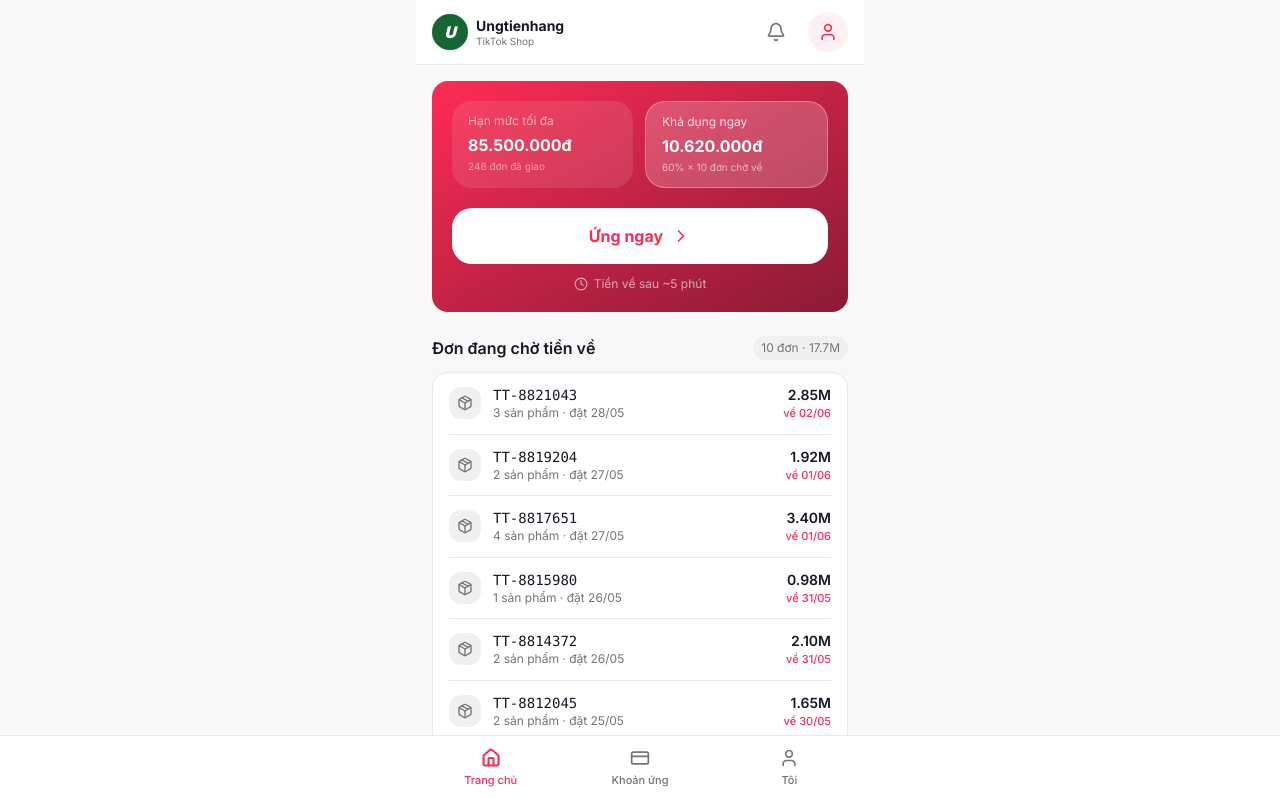
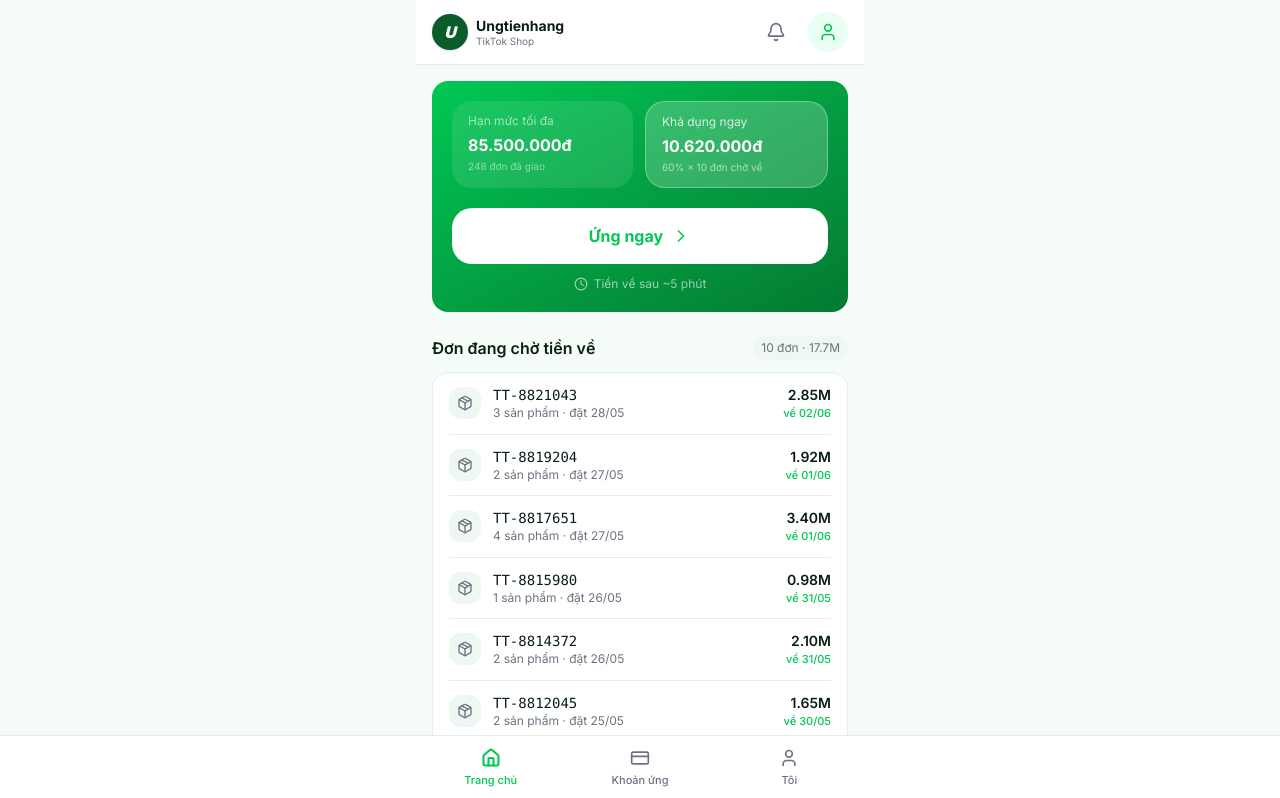
Before and after one commit to giangiscoding/Finova, a Next.js app: page / in a window 1280 px wide. Shown: the top 798 px of the page. Built offline with nearby package versions, Linux system fonts and the light colour scheme.

Commit message:
Rebrand to green theme matching TMDT slide
- Primary: #00C853 (bright green)
- Background: #F6FDF8 (light green tint)
- Hero card: green gradient #00C853 → #047A32
- Logo: dark green #0A5C2A
- Splash: deep forest green #033220

Co-Authored-By: Claude Sonnet 4.6 <noreply@anthropic.com>

```diff
--- a/app/globals.css
+++ b/app/globals.css
@@ -4,35 +4,34 @@
 @custom-variant dark (&:is(.dark *));
 
 :root {
-  /* TikTok Shop Design Tokens */
-  --primary: #FE2C55;
-  --primary-soft: #FFF0F3;
+  /* Finova Green Design Tokens */
+  --primary: #00C853;
+  --primary-soft: #E8FFF1;
   --primary-foreground: #FFFFFF;
-  --accent: #FE2C55;
+  --accent: #00C853;
   --accent-foreground: #FFFFFF;
-  --success: #00BA54;
+  --success: #00C853;
   --success-foreground: #FFFFFF;
-  --warning: #FF9500;
+  --warning: #F59E0B;
   --warning-foreground: #FFFFFF;
-  --danger: #FE2C55;
+  --danger: #EF4444;
   --danger-foreground: #FFFFFF;
-  --foreground: #161823;
-  --muted-foreground: #737373;
-  --border: #E8E8E8;
-  --background: #F8F8F8;
+  --foreground: #0A1F14;
+  --muted-foreground: #6B7280;
+  --border: #E2EFE7;
+  --background: #F6FDF8;
   --card: #FFFFFF;
-  --card-foreground: #161823;
-  --input: #E8E8E8;
-  --ring: #FE2C55;
+  --card-foreground: #0A1F14;
+  --input: #E2EFE7;
+  --ring: #00C853;
   --radius: 0.75rem;
 
-  /* Keep some defaults for shadcn compatibility */
   --popover: #FFFFFF;
-  --popover-foreground: #161823;
-  --secondary: #F0F0F0;
-  --secondary-foreground: #161823;
-  --muted: #F0F0F0;
-  --destructive: #FE2C55;
+  --popover-foreground: #0A1F14;
+  --secondary: #E8FFF1;
+  --secondary-foreground: #0A5C2A;
+  --muted: #EEF7F1;
+  --destructive: #EF4444;
   --destructive-foreground: #FFFFFF;
 }
 
--- a/components/ungtienhang/screens/home-screen.tsx
+++ b/components/ungtienhang/screens/home-screen.tsx
@@ -22,7 +22,7 @@ export function HomeScreen({ onAdvanceNow, advancedOrderIds = [] }: HomeScreenPr
       {/* Header */}
       <header className="flex items-center justify-between px-4 py-3 bg-card border-b border-border">
         <div className="flex items-center gap-2">
-          <div className="w-9 h-9 rounded-xl bg-[#166534] flex items-center justify-center shadow-sm">
+          <div className="w-9 h-9 rounded-xl bg-[#0A5C2A] flex items-center justify-center shadow-sm">
             <span className="text-white font-black text-base leading-none" style={{fontStyle:"italic"}}>U</span>
           </div>
           <div>
@@ -42,7 +42,7 @@ export function HomeScreen({ onAdvanceNow, advancedOrderIds = [] }: HomeScreenPr
 
       <main className="px-4 py-4 space-y-6">
         {/* Hero Card */}
-        <div className="bg-gradient-to-br from-[#FE2C55] to-[#8B1A35] rounded-2xl p-5 text-white">
+        <div className="bg-gradient-to-br from-[#00C853] to-[#047A32] rounded-2xl p-5 text-white">
           <div className="flex gap-3 mb-5">
             <div className="flex-1 bg-white/10 rounded-xl px-4 py-3">
               <p className="text-white/60 text-xs mb-1">Hạn mức tối đa</p>
@@ -58,7 +58,7 @@ export function HomeScreen({ onAdvanceNow, advancedOrderIds = [] }: HomeScreenPr
 
           <button
             onClick={onAdvanceNow}
-            className="w-full bg-white hover:bg-white/90 text-[#FE2C55] font-bold py-4 rounded-xl flex items-center justify-center gap-2 transition-colors"
+            className="w-full bg-white hover:bg-white/90 text-[#00C853] font-bold py-4 rounded-xl flex items-center justify-center gap-2 transition-colors"
           >
             Ứng ngay
             <ChevronRight className="w-5 h-5" />
--- a/components/ungtienhang/screens/my-advances-screen.tsx
+++ b/components/ungtienhang/screens/my-advances-screen.tsx
@@ -77,12 +77,12 @@ export function MyAdvancesScreen({ onNewAdvance, newAdvances = [] }: MyAdvancesS
       {/* Header */}
       <header className="flex items-center justify-between px-4 py-3 bg-card border-b border-border">
         <div className="flex items-center gap-2">
-          <div className="w-9 h-9 rounded-xl bg-[#166534] flex items-center justify-center shadow-sm">
+          <div className="w-9 h-9 rounded-xl bg-[#0A5C2A] flex items-center justify-center shadow-sm">
             <span className="text-white font-black text-base leading-none" style={{fontStyle:"italic"}}>U</span>
           </div>
           <h1 className="text-base font-semibold text-foreground">Khoản ứng của tôi</h1>
         </div>
-        <div className="w-8 h-8 rounded-full bg-[#161823] flex items-center justify-center">
+        <div className="w-8 h-8 rounded-full bg-[#0A1F14] flex items-center justify-center">
           <span className="text-white text-xs font-bold">N</span>
         </div>
       </header>
@@ -124,7 +124,7 @@ export function MyAdvancesScreen({ onNewAdvance, newAdvances = [] }: MyAdvancesS
                 <div className="p-4">
                   {/* Row 1: ID */}
                   <div className="flex items-center gap-1.5 mb-2">
-                    <div className="w-5 h-5 rounded bg-[#166534] flex items-center justify-center">
+                    <div className="w-5 h-5 rounded bg-[#0A5C2A] flex items-center justify-center">
                       <span className="text-white font-black text-[9px]">U</span>
                     </div>
                     <span className="text-xs text-muted-foreground font-mono">#{advance.id}</span>
@@ -174,7 +174,7 @@ export function MyAdvancesScreen({ onNewAdvance, newAdvances = [] }: MyAdvancesS
                 >
                   <div className="flex items-center justify-between mb-2">
                     <div className="flex items-center gap-1.5">
-                      <div className="w-5 h-5 rounded bg-[#166534] flex items-center justify-center">
+                      <div className="w-5 h-5 rounded bg-[#0A5C2A] flex items-center justify-center">
                         <span className="text-white font-black text-[9px]">U</span>
                       </div>
                       <span className="text-xs text-muted-foreground font-mono">#{advance.id}</span>
--- a/components/ungtienhang/screens/onboarding-screen.tsx
+++ b/components/ungtienhang/screens/onboarding-screen.tsx
@@ -20,21 +20,21 @@ export function OnboardingScreen({ onComplete }: OnboardingScreenProps) {
 
   return (
     <div
-      className="min-h-screen bg-[#161823] flex flex-col items-center justify-center"
+      className="min-h-screen bg-[#033220] flex flex-col items-center justify-center"
       style={{ opacity: exiting ? 0 : 1, transition: "opacity 0.5s ease-out" }}
     >
       {/* Logo + ripple rings */}
       <div className="relative flex items-center justify-center mb-6">
         <div
-          className="absolute w-24 h-24 rounded-[22px] bg-[#166534]"
+          className="absolute w-24 h-24 rounded-[22px] bg-[#0A5C2A]"
           style={{ animation: "ttRipple 1.6s ease-out 0.2s infinite" }}
         />
         <div
-          className="absolute w-24 h-24 rounded-[22px] bg-[#166534]"
+          className="absolute w-24 h-24 rounded-[22px] bg-[#0A5C2A]"
           style={{ animation: "ttRipple 1.6s ease-out 0.7s infinite" }}
         />
         <div
-          className="relative w-24 h-24 rounded-[22px] flex items-center justify-center shadow-2xl bg-[#166534]"
+          className="relative w-24 h-24 rounded-[22px] flex items-center justify-center shadow-2xl bg-[#0A5C2A]"
           style={{ animation: "ttScaleIn 0.5s cubic-bezier(0.34,1.56,0.64,1) forwards" }}
         >
           <span className="text-6xl font-black text-white select-none italic leading-none">U</span>
--- a/components/ungtienhang/screens/processing-screen.tsx
+++ b/components/ungtienhang/screens/processing-screen.tsx
@@ -28,7 +28,7 @@ export function ProcessingScreen() {
   return (
     <div className="min-h-screen bg-background flex flex-col items-center justify-center px-8">
       {/* Logo */}
-      <div className="w-16 h-16 rounded-2xl bg-[#166534] flex items-center justify-center mb-6 shadow-lg">
+      <div className="w-16 h-16 rounded-2xl bg-[#0A5C2A] flex items-center justify-center mb-6 shadow-lg">
         <span className="text-3xl font-black text-white italic leading-none">U</span>
       </div>
 
```
